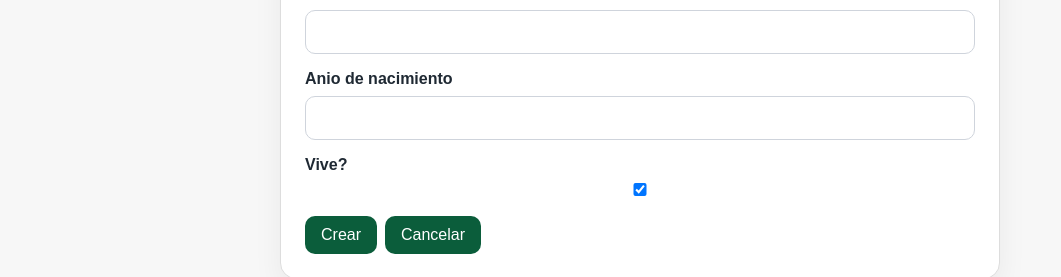
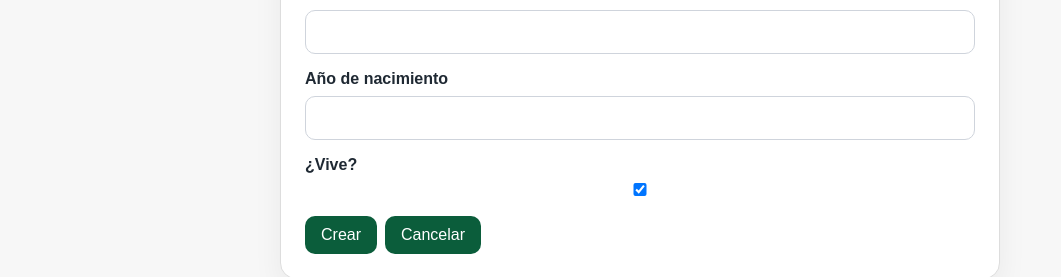
Before and after one commit to Maria19761976/BibliotecaFronted, a React (Vite) app: page /authors/new in a window 1280 px wide. Shown: the part 274-551 px from the top of the page, without its empty margins (0-1061 px from the left). Built offline with nearby package versions, Linux system fonts and the light colour scheme.

Commit message:
style(frontend): correct visible copy in CRUD screens

```diff
--- a/src/pages/authors/AuthorForm.jsx
+++ b/src/pages/authors/AuthorForm.jsx
@@ -74,11 +74,11 @@ function AuthorForm() {
                     <input name="nacionalidad" value={author.nacionalidad} onChange={handleChange} />
                 </div>
                 <div>
-                    <label>Anio de nacimiento</label>
+                    <label>Año de nacimiento</label>
                     <input name="anioNacimiento" type="number" value={author.anioNacimiento} onChange={handleChange} />
                 </div>
                 <div>
-                    <label>Vive?</label>
+                    <label>¿Vive?</label>
                     <input name="vivo" type="checkbox" checked={author.vivo} onChange={handleChange} />
                 </div>
                 <button type="submit">{id ? "Actualizar" : "Crear"}</button>
--- a/src/pages/authors/AuthorList.jsx
+++ b/src/pages/authors/AuthorList.jsx
@@ -18,7 +18,7 @@ function AuthorList() {
     };
 
     const handleDelete = async (id) => {
-        if (window.confirm("Estas seguro de que quieres eliminar este autor?")) {
+        if (window.confirm("¿Estás seguro de que quieres eliminar este autor?")) {
             await deleteAuthor(id);
             loadAuthors();
         }
@@ -32,7 +32,7 @@ function AuthorList() {
             </div>
 
             {authors.length === 0 ? (
-                <p className="list-page__empty">Todavia no hay autores disponibles.</p>
+                <p className="list-page__empty">Todavía no hay autores disponibles.</p>
             ) : (
                 <div className="list-page__grid">
                     {authors.map((author) => (
@@ -41,8 +41,8 @@ function AuthorList() {
                             title={`${author.nombre} ${author.apellido}`}
                             fields={[
                                 { label: "Nacionalidad", value: author.nacionalidad || "-" },
-                                { label: "Anio de nacimiento", value: author.anioNacimiento || "-" },
-                                { label: "Vive", value: author.vivo ? "Si" : "No" },
+                                { label: "Año de nacimiento", value: author.anioNacimiento || "-" },
+                                { label: "Vive", value: author.vivo ? "Sí" : "No" },
                             ]}
                             onEdit={() => navigate(`/authors/edit/${author.id}`)}
                             onDelete={() => handleDelete(author.id)}
--- a/src/pages/books/BookForm.jsx
+++ b/src/pages/books/BookForm.jsx
@@ -77,7 +77,7 @@ function BookForm() {
             {message && <p>{message}</p>}
             <form onSubmit={handleSubmit}>
                 <div>
-                    <label>Titulo</label>
+                    <label>Título</label>
                     <input name="titulo" value={book.titulo} onChange={handleChange} />
                 </div>
                 <div>
@@ -85,7 +85,7 @@ function BookForm() {
                     <input name="isbn" value={book.isbn} onChange={handleChange} />
                 </div>
                 <div>
-                    <label>Anio de publicacion</label>
+                    <label>Año de publicación</label>
                     <input name="anioPublicacion" type="number" value={book.anioPublicacion} onChange={handleChange} />
                 </div>
                 <div>
--- a/src/pages/books/BookList.jsx
+++ b/src/pages/books/BookList.jsx
@@ -18,7 +18,7 @@ function BookList() {
     };
 
     const handleDelete = async (id) => {
-        if (window.confirm("Estas seguro de que quieres eliminar este libro?")) {
+        if (window.confirm("¿Estás seguro de que quieres eliminar este libro?")) {
             await deleteBook(id);
             loadBooks();
         }
@@ -32,7 +32,7 @@ function BookList() {
             </div>
 
             {books.length === 0 ? (
-                <p className="list-page__empty">Todavia no hay libros disponibles.</p>
+                <p className="list-page__empty">Todavía no hay libros disponibles.</p>
             ) : (
                 <div className="list-page__grid">
                     {books.map((book) => (
@@ -42,7 +42,7 @@ function BookList() {
                             imageUrl={book.imagen}
                             fields={[
                                 { label: "ISBN", value: book.isbn || "-" },
-                                { label: "Anio", value: book.anioPublicacion || "-" },
+                                { label: "Año", value: book.anioPublicacion || "-" },
                                 {
                                     label: "Autor",
                                     value: `${book.autor?.nombre || ""} ${book.autor?.apellido || ""}`.trim() || "-",
```
